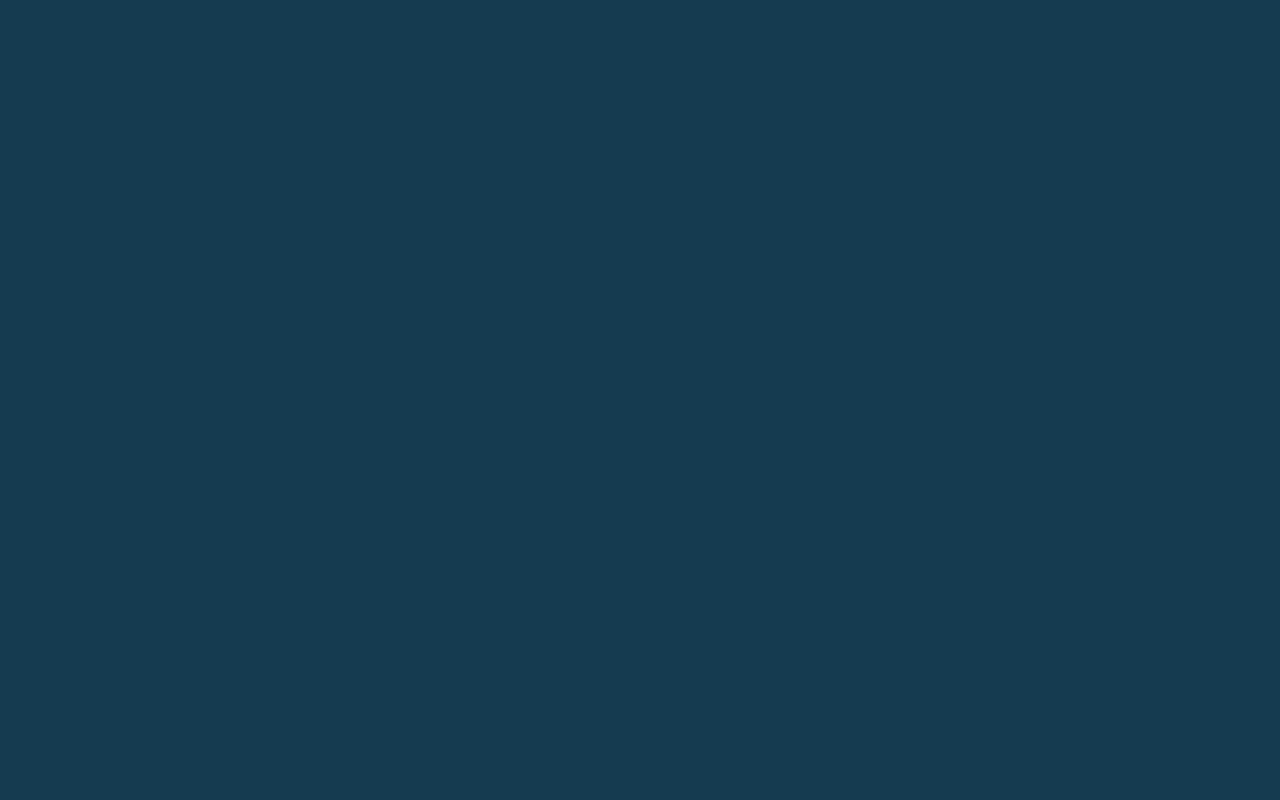
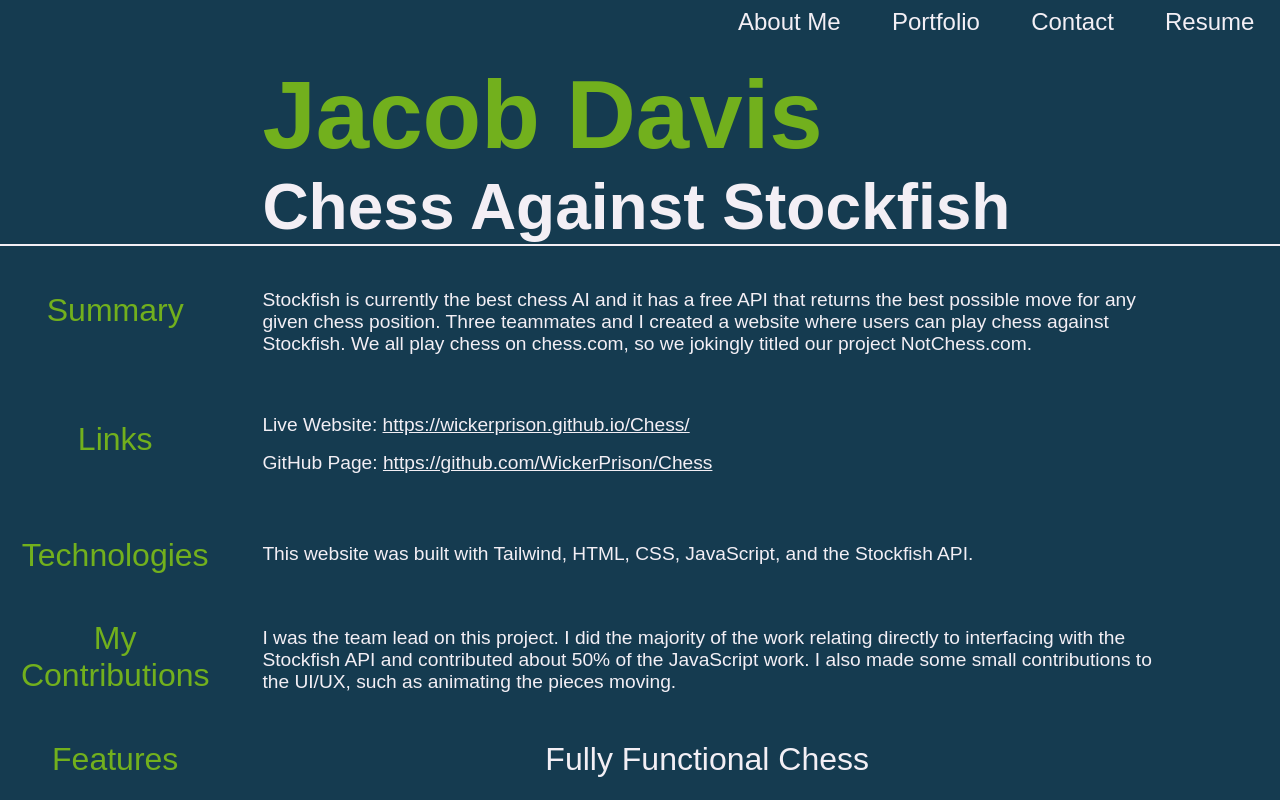
Before and after one commit to WickerPrison/FullstackPortfolio, a React (Vite) app: page /Chess in a window 1280 px wide. Before the commit this address had no page. Shown: the top 800 px of the page. Built offline with nearby package versions, Linux system fonts and the light colour scheme.

Commit message:
added chess and tictactoe

```diff
--- a/Old/chess.html
+++ b/Old/chess.html
@@ -72,6 +72,7 @@
                 <img src="./Images/Chess/StockfishJoke1.png"/>
                 <img src="./Images/Chess/StockfishJoke2.png"/>
                 <img src="./Images/Chess/StockfishJoke3.png"/>
+            </div>
         </section>
 
         <div id="frame"></div>
--- a/Old/tictactoe.html
+++ b/Old/tictactoe.html
@@ -70,6 +70,7 @@
                 <h3>Real Time Gameplay</h3>
                 <p>Users can play games of tic tac toe in real time with other players online.</p>
                 <img src="./Images/TicTacToe/Game.png"/>
+            </div>
         </section>
 
         <div id="frame"></div>
--- /dev/null
+++ b/src/pages/chess.jsx
@@ -0,0 +1,34 @@
+import PageSection from '../components/pageSection';
+import TextContent from '../components/textContent';
+import Title from '../components/title';
+import Links from '../components/links';
+
+
+const summary = "Stockfish is currently the best chess AI and it has a free API that returns the best possible move for any given chess position. Three teammates and I created a website where users can play chess against Stockfish. We all play chess on chess.com, so we jokingly titled our project NotChess.com.";
+const technologies = "This website was built with Tailwind, HTML, CSS, JavaScript, and the Stockfish API.";
+const contributions = "I was the team lead on this project. I did the majority of the work relating directly to interfacing with the Stockfish API and contributed about 50% of the JavaScript work. I also made some small contributions to the UI/UX, such as animating the pieces moving.";
+
+export default function Chess() {
+    return (
+        <main className="portfolio-piece">
+            <Title title="Jacob Davis" subtitle="Chess Against Stockfish"></Title>
+            <PageSection label="Summary" content={<TextContent text={summary}/>}/>
+            <Links liveLink="https://wickerprison.github.io/Chess/" gitHub="https://github.com/WickerPrison/Chess"></Links>
+            <PageSection label="Technologies" content={<TextContent centered="true" text={technologies}/>}/>
+            <PageSection label="My Contributions" content={<TextContent centered="true" text={contributions}/>}/>
+            <PageSection label="Features" content={
+            <div>
+                <h3>Fully Functional Chess</h3>
+                <p>We programmed a fully functional chess game in JavaScript, including relatively obscure rules such as en passant and not being allowed to castle through a check. </p>
+                <img src="./Images/Chess/WideChess.png"/>
+                <h3>Stockfish Jokes</h3>
+                <p>As a fun bonus, we also utilized an API that produces Chuck Norris jokes but we replaced the name Chuck Norris with Stockfish so that we could provide the user with humorous “facts” about Stockfish.</p>
+                <img src="./Images/Chess/StockfishJoke1.png"/>
+                <img src="./Images/Chess/StockfishJoke2.png"/>
+                <img src="./Images/Chess/StockfishJoke3.png"/>
+            </div>
+            }/>
+            <footer></footer>
+        </main>
+    );
+  }
--- /dev/null
+++ b/src/pages/ticTacToe.jsx
@@ -0,0 +1,31 @@
+import PageSection from '../components/pageSection';
+import TextContent from '../components/textContent';
+import Title from '../components/title';
+import Links from '../components/links';
+
+
+const summary = "This website allows users to play tic tac toe against each other in real time using WebSockets. Users can create an account, add friends, and challenge their friends to games or play against random opponents. This website was created by a team of three people.";
+const technologies = "This website was built using Node.js, Express, Sessions, Handlebars, MySQL, Sequelize, and WebSockets via the Express-ws library.";
+const contributions = "I wrote all of the code dealing with WebSockets on the front and back ends and the tic tac toe game itself. I did most of the front end and UI.";
+export default function TicTacToe() {
+    return (
+        <main className="portfolio-piece">
+            <Title title="Jacob Davis" subtitle="Tic Tac Toe"></Title>
+            <PageSection label="Summary" content={<TextContent text={summary}/>}/>
+            <Links liveLink="https://tic-tac-too-3d5e87deda0c.herokuapp.com/" gitHub="https://github.com/WillRMorris/tic-tac-too"></Links>
+            <PageSection label="Technologies" content={<TextContent centered="true" text={technologies}/>}/>
+            <PageSection label="My Contributions" content={<TextContent centered="true" text={contributions}/>}/>
+            <PageSection label="Features" content={
+            <div>
+                <h3>Friends System</h3>
+                <p>Users can send friend requests to other users. Once they are friends they can challenge them to games of tic tac toe. Wins, losses, and draws with each friend are saved and displayed on the friends list.</p>
+                <img src="./Images/TicTacToe/FriendsList.png"/>
+                <h3>Real Time Gameplay</h3>
+                <p>Users can play games of tic tac toe in real time with other players online.</p>
+                <img src="./Images/TicTacToe/Game.png"/>
+            </div>
+            }/>
+            <footer></footer>
+        </main>
+    );
+  }
```
Also changed, not shown: src/main.jsx (+10 -0 lines).
